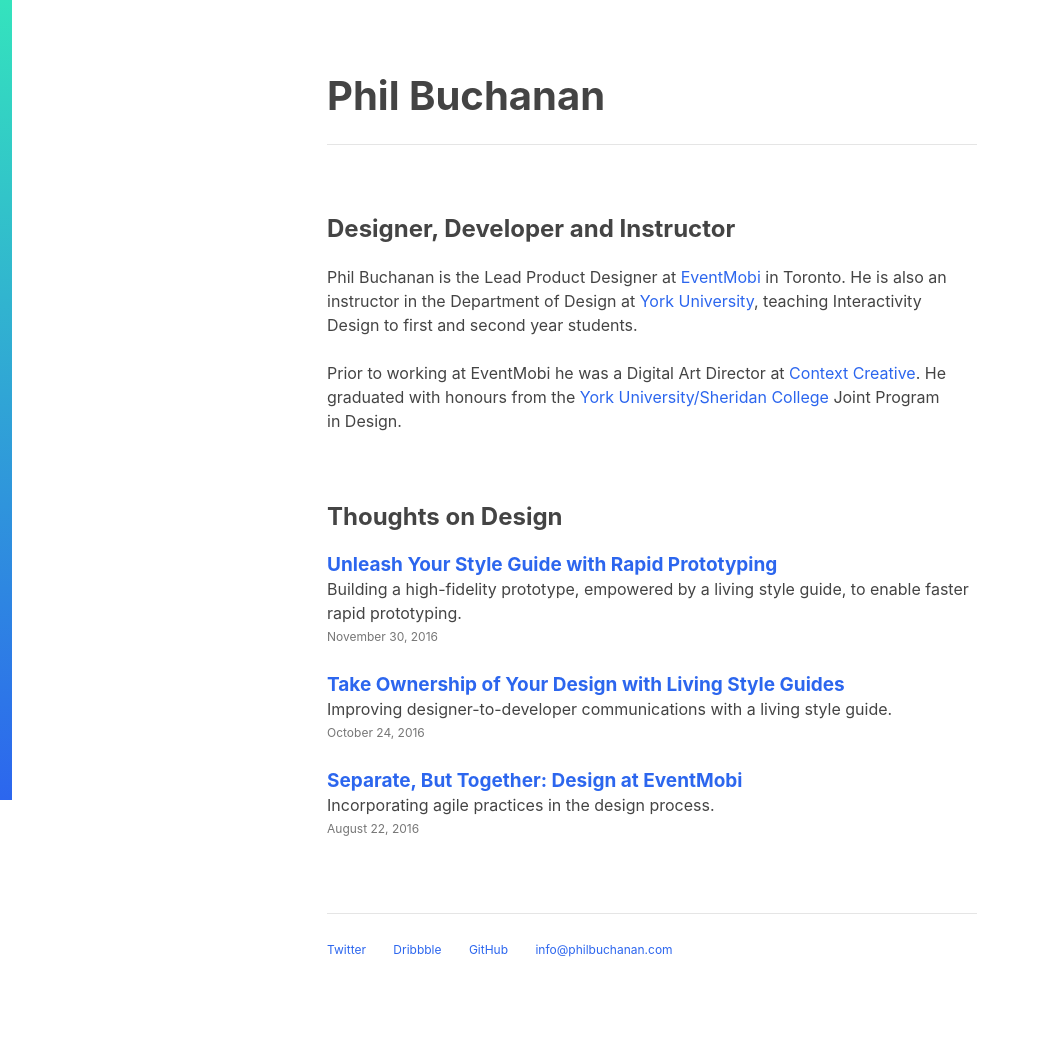
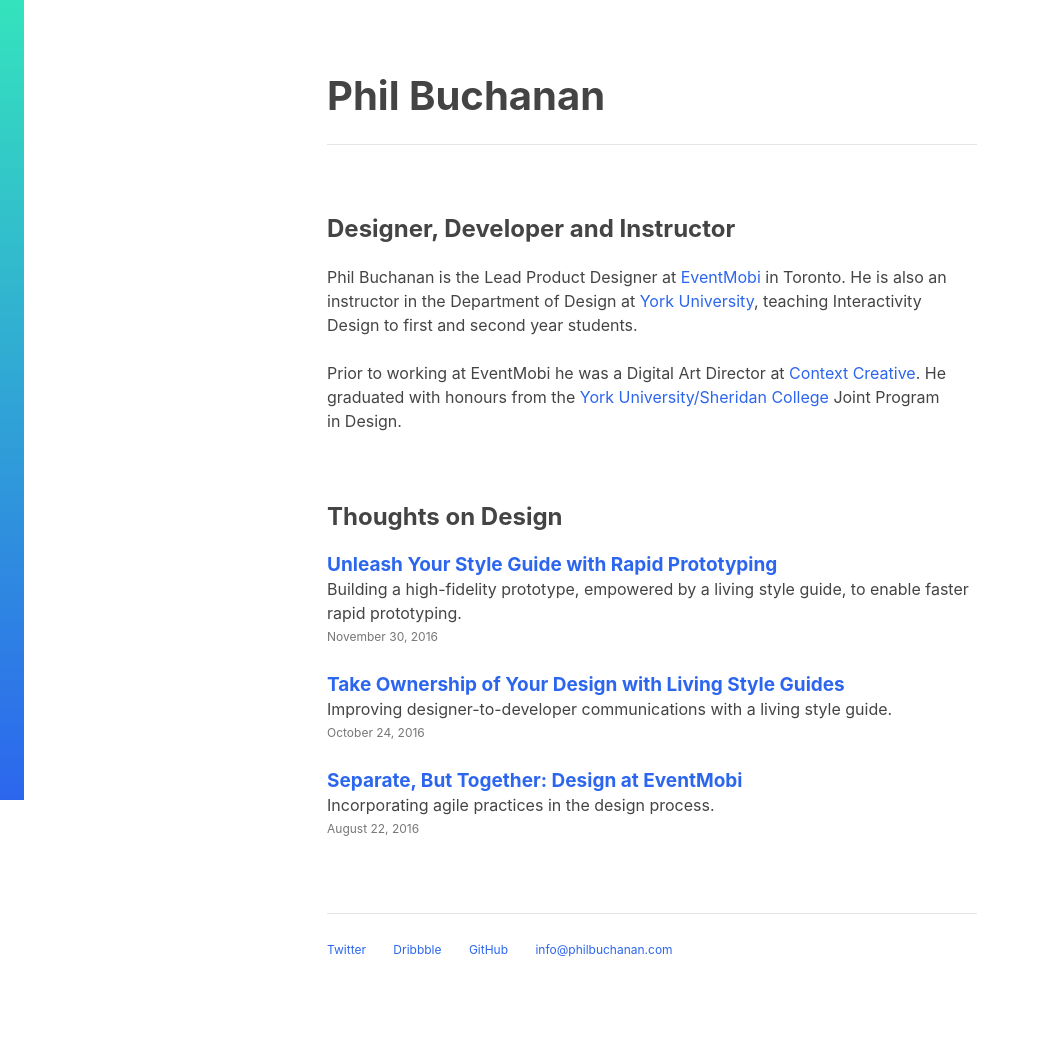
Before and after one commit to philbuchanan/philbuchanan.github.io, a PHP site: page /index.html in a window 1280 px wide. Shown: the whole page, without its empty margins (0-1040 px from the left). Run offline with PHP 8.4, Linux system fonts and the light colour scheme.

Commit message:
Fixed width of body gradient bar

```diff
--- a/assets/css/style.css
+++ b/assets/css/style.css
@@ -66,7 +66,7 @@
 
 body:after {
   content: " ";
-  width: 1.5rem;
+  width: 0.75rem;
   position: fixed;
   top: 0;
   bottom: 0;
@@ -82,7 +82,7 @@
     padding-left: 1.5rem;
   }
   body:after {
-    width: 0.75rem;
+    width: 1.5rem;
   }
 }
 
--- a/assets/css/style.scss
+++ b/assets/css/style.scss
@@ -120,7 +120,7 @@
 
 	&:after {
 		content: " ";
-		@include rem(width, $global-spacing-unit);
+		@include rem(width, ($global-spacing-unit / 2));
 		position: fixed;
 		top: 0;
 		bottom: 0;
@@ -137,7 +137,7 @@
 		@include rem(padding-left, $global-spacing-unit);
 
 		&:after {
-			@include rem(width, ($global-spacing-unit / 2));
+			@include rem(width, $global-spacing-unit);
 		}
 	}
 }
```
